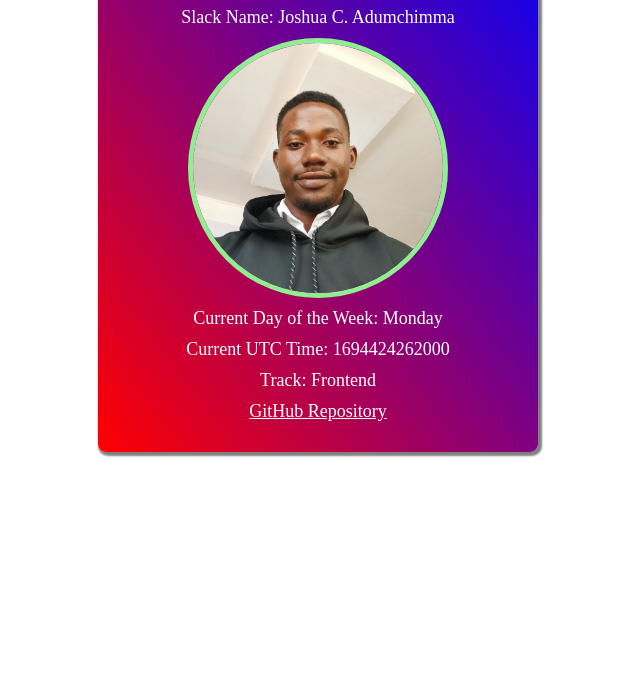
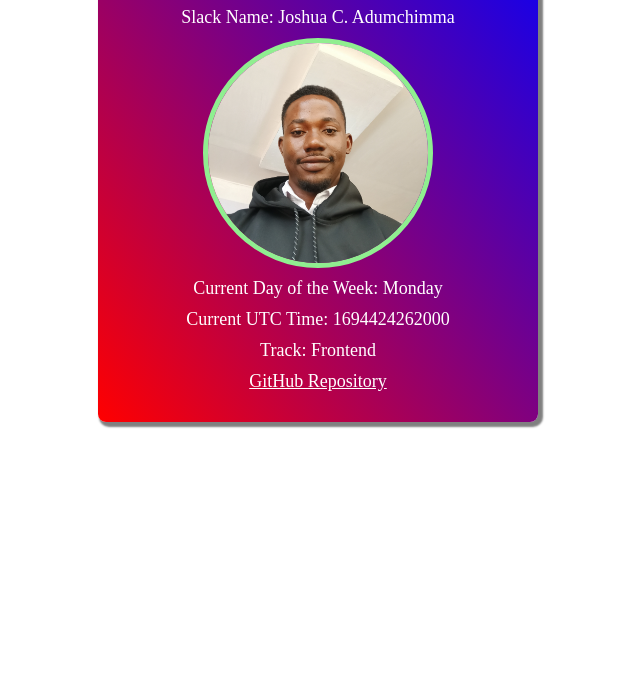
Before and after one commit to Joshua024/HNGx_stage_1, a plain HTML site: page index.html in a window 1280 px wide. Shown: the part 114-800 px from the top of the page, without its empty margins (322-962 px from the left). Drawn offline with Linux system fonts and the light colour scheme.

Commit message:
box shadow

```diff
--- a/script.js
+++ b/script.js
@@ -1,13 +1,21 @@
 // JavaScript to display current UTC time and the current day of the week
 const utcTimeElement = document.getElementById("utc-time");
-const WeekDayEl = document.querySelector(".dayOfTheWeek")
+const WeekDayEl = document.querySelector(".dayOfTheWeek");
 const currentTimeMillis = new Date().getTime();
-const weekArray = ['Sunday', 'Monday', 'Tuesday', 'Wednesday', 'Thursday', 'Friday', 'Saturday']
-const weekDay = new Date().getDay()
+const weekArray = [
+  "Sunday",
+  "Monday",
+  "Tuesday",
+  "Wednesday",
+  "Thursday",
+  "Friday",
+  "Saturday",
+];
+const weekDay = new Date().getDay();
 function render() {
-    utcTimeElement.textContent = `Current UTC Time: ${currentTimeMillis}`;
-    console.log(weekDay)
-    WeekDayEl.textContent = `Current Day of the Week: ${weekArray[weekDay]}`
+  utcTimeElement.textContent = `Current UTC Time: ${currentTimeMillis}`;
+  console.log(weekDay);
+  WeekDayEl.textContent = `Current Day of the Week: ${weekArray[weekDay]}`;
 }
 
 // Call the function to display UTC time when the page loads and the current day of the week
--- a/style.css
+++ b/style.css
@@ -1,9 +1,10 @@
 /*CSS styling*/
-*{
+* {
   padding: 0;
   margin: 0;
 }
-body{
+body {
+  width: 100%;
   display: flex;
   justify-content: center;
 }
@@ -15,40 +16,40 @@ body{
   background-image: linear-gradient(to top right, red, blue);
   color: white;
   border-radius: 8px;
-    box-shadow: 2px 2px 2px 2px grey;
+  box-shadow: 3px 3px 2px 2px grey;
 }
 .element {
   margin: 10px;
   font-size: 18px;
 }
 
-[data-image-holder]{
-    width: 250px;
-    height: 250px;
+[data-image-holder] {
+  width: 220px;
+  height: 220px;
   border-radius: 50%;
   border: 5px solid lightgreen;
   margin: 0 auto;
   overflow: hidden;
 }
-img{
-    width: 250px;
-    height: 250px;
+img {
+  width: 220px;
+  height: 220px;
   transition: 3s;
 }
-img:hover{
+img:hover {
   transform: scale(1.5);
 }
-a{
+a {
   display: block;
   transition: 1s;
 }
-a:link{
+a:link {
   color: white;
 }
-a:visited{
+a:visited {
   color: greenyellow;
 }
-a:hover{
+a:hover {
   text-decoration: none;
   font-size: 20px;
 }
```
Lines whose indentation alone changed are shown as unchanged.
